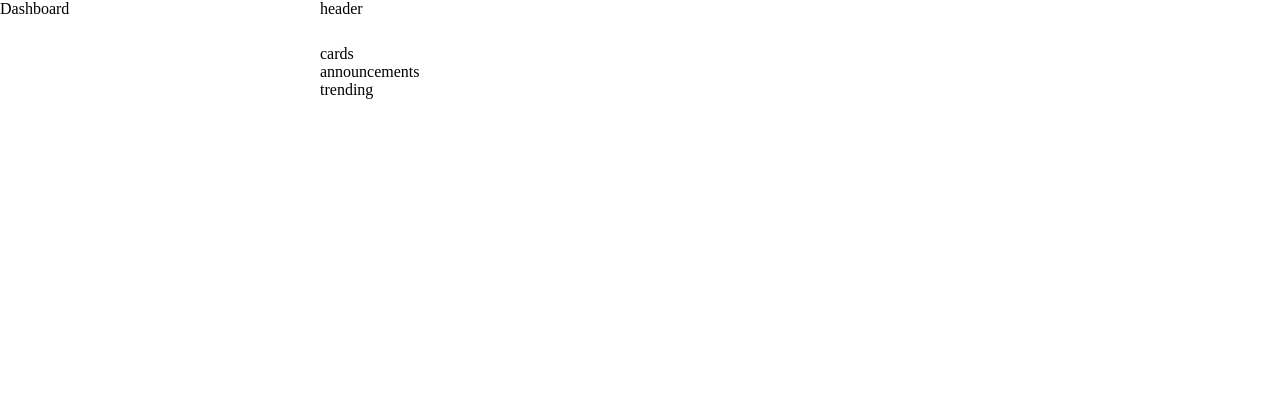
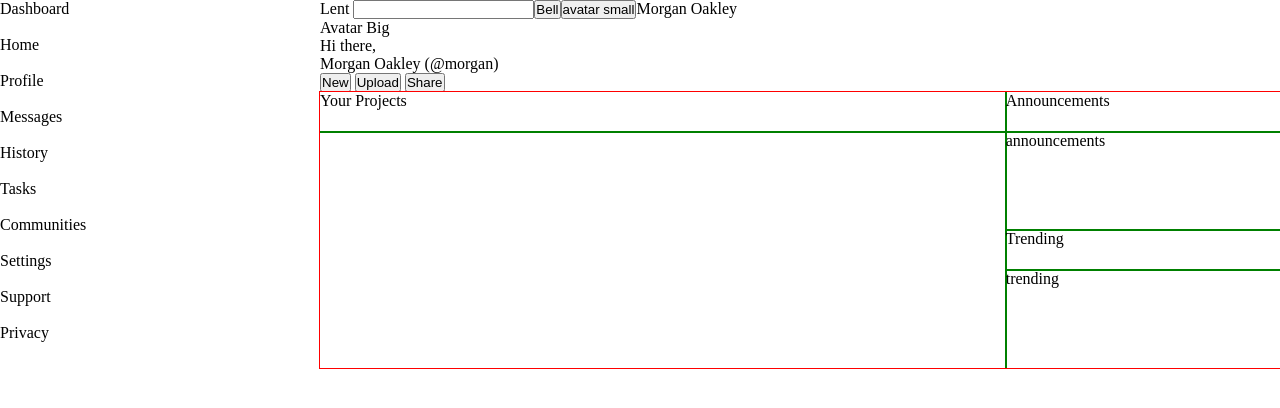
Before and after one commit to andreaamasio/Admin-Dashboard, a plain HTML site: page index.html in a window 1280 px wide. Drawn offline with Linux system fonts and the light colour scheme.

Commit message:
Add layout layout in most items done, to add layout to header and add content in cards area and on the right

```diff
--- a/index.html
+++ b/index.html
@@ -8,59 +8,116 @@
 </head>
 <body>
     <div class="container">
+        <!-- Dashboard on the left -->
         <div class="sidebar">
             <p>Dashboard</p>
             <ul class="home">
                 <li class="links">
                     <img src="" alt="">
-                    <p></p>
+                    <p>Home</p>
                 </li>
                 <li class="links">
                     <img src="" alt="">
-                    <p></p>
+                    <p>Profile</p>
                 </li>
                 <li class="links">
                     <img src="" alt="">
-                    <p></p>
+                    <p>Messages</p>
                 </li>
                 <li class="links">
                     <img src="" alt="">
-                    <p></p>
+                    <p>History</p>
                 </li>
                 <li class="links">
                     <img src="" alt="">
-                    <p></p>
+                    <p>Tasks</p>
                 </li>
                 <li class="links">
                     <img src="" alt="">
-                    <p></p>
+                    <p>Communities</p>
                 </li>
             </ul>
             <ul class="settings">
                 <li class="links">
                     <img src="" alt="">
-                    <p></p>
+                    <p>Settings</p>
                 </li>
                 <li class="links">
                     <img src="" alt="">
-                    <p></p>
+                    <p>Support</p>
                 </li>
                 <li class="links">
                     <img src="" alt="">
-                    <p></p>
+                    <p>Privacy</p>
                 </li>
             </ul>
         </div>
+        <!-- Header with search bar and blue buttons -->
         <div class="header">
-            header
+            <div class="search user-icon">
+                <!-- search and bell line -->
+                <div class="search">
+                    <label for="search-bar">Lent</label>
+                    <input type="text" name="search-bar" id="search-bar">
+                </div>
+                <div class="user-icon">
+                    <button class="bell">Bell</button>
+                    <button class="avatar-small">avatar small</button>
+                    <div class="name">Morgan Oakley</div>
+                </div>
+            </div>
+            <div class="avatar-big greetings username">
+                <div class="avatar-big">Avatar Big</div>
+                <div class="greetings">Hi there,</div>
+                <div class="username"> Morgan Oakley (@morgan)</div>
+                <button class="blue-buttons">New</button>
+                <button class="blue-buttons">Upload</button>
+                <button class="blue-buttons">Share</button>
+            </div>
         </div>
+        <!-- Rest of the area -->
         <div class="main">
+            <!-- card section -->
+            <p class="cards titles">Your Projects</p>
             <div class="cards">
-                cards
+                <div class="card">
+                    <p class="card-title"></p>
+                    <p class="card-text"></p>
+                    <div class="card-icons"></div>
+                </div>
+                <div class="card">
+                    <p class="card-title"></p>
+                    <p class="card-text"></p>
+                    <div class="card-icons"></div>
+                </div>
+                <div class="card">
+                    <p class="card-title"></p>
+                    <p class="card-text"></p>
+                    <div class="card-icons"></div>
+                </div>
+                <div class="card">
+                    <p class="card-title"></p>
+                    <p class="card-text"></p>
+                    <div class="card-icons"></div>
+                </div>
+                <div class="card">
+                    <p class="card-title"></p>
+                    <p class="card-text"></p>
+                    <div class="card-icons"></div>
+                </div>
+                <div class="card">
+                    <p class="card-title"></p>
+                    <p class="card-text"></p>
+                    <div class="card-icons"></div>
+                </div>
             </div>
+            <!-- announcements section -->
+             <p class="announcements titles">Announcements</p>
             <div class="announcements">
                 announcements
             </div>
+            <!-- trending section -->
+             <p class="trending titles">Trending</p>
             <div class="trending">
                 trending
             </div>
--- a/style.css
+++ b/style.css
@@ -18,7 +18,43 @@
 .header {
     grid-area: header;
 }
+.user-icon{
+    display: flex;
+
+}
+
+/* main area with cards, announcements and trending sections */
 .main {
     grid-area: main;
-    outline: red;
+    outline: 1px solid red;
+    display: grid;
+    grid-template-columns: 2.5fr 1fr;
+    grid-template-rows: 40px 1fr 40px 1fr;
+    grid-template-areas:
+    "cards-title announcements-title"
+    "cards announcements"
+    "cards trending-titles"
+    "cards trending"
+    ;
 }
+.main *{
+    outline:1px solid green
+}
+.cards.titles {
+    grid-area: cards-title;
+}
+.announcements.titles {
+    grid-area: announcements-title
+}
+.trending.titles {
+    grid-area: trending-titles;
+}
+.cards {
+    grid-area: cards;
+}
+.announcements {
+    grid-area: announcements;
+}
+.trending {
+    grid-area: trending;
+}
```
